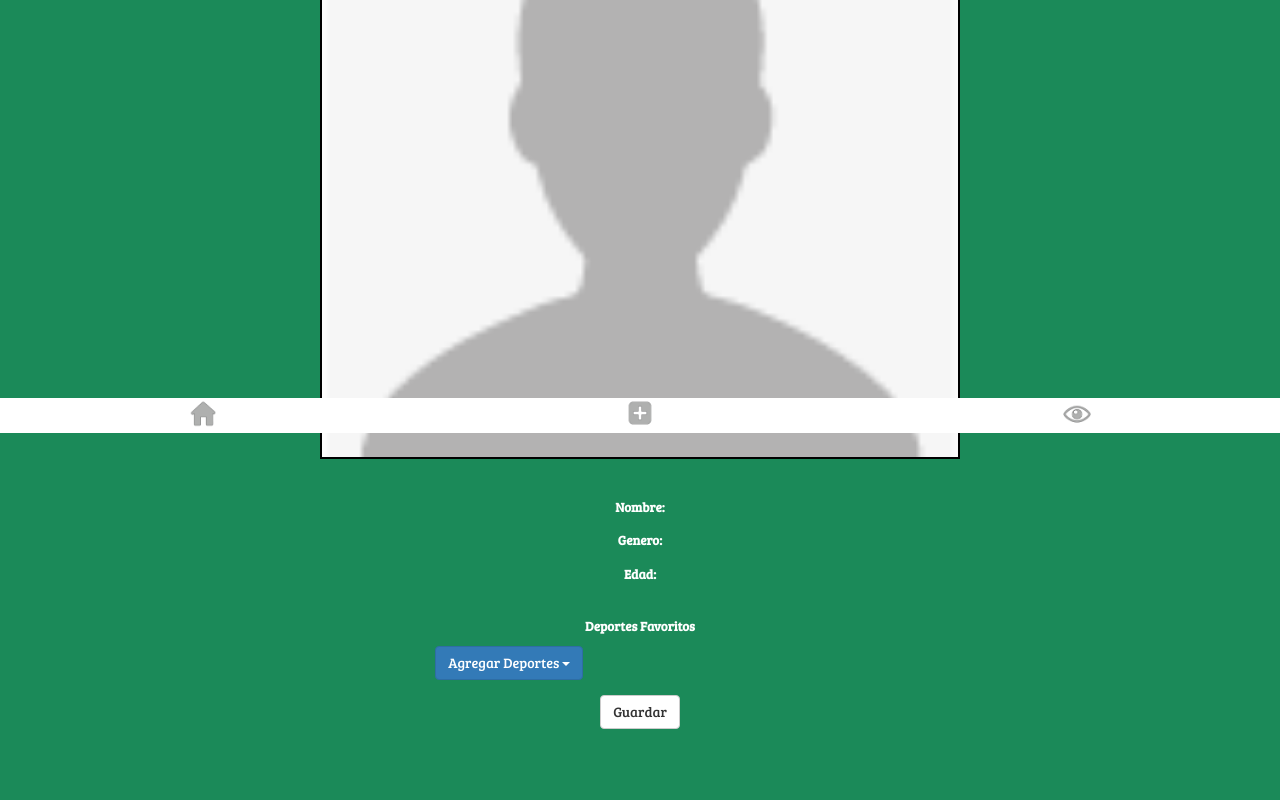
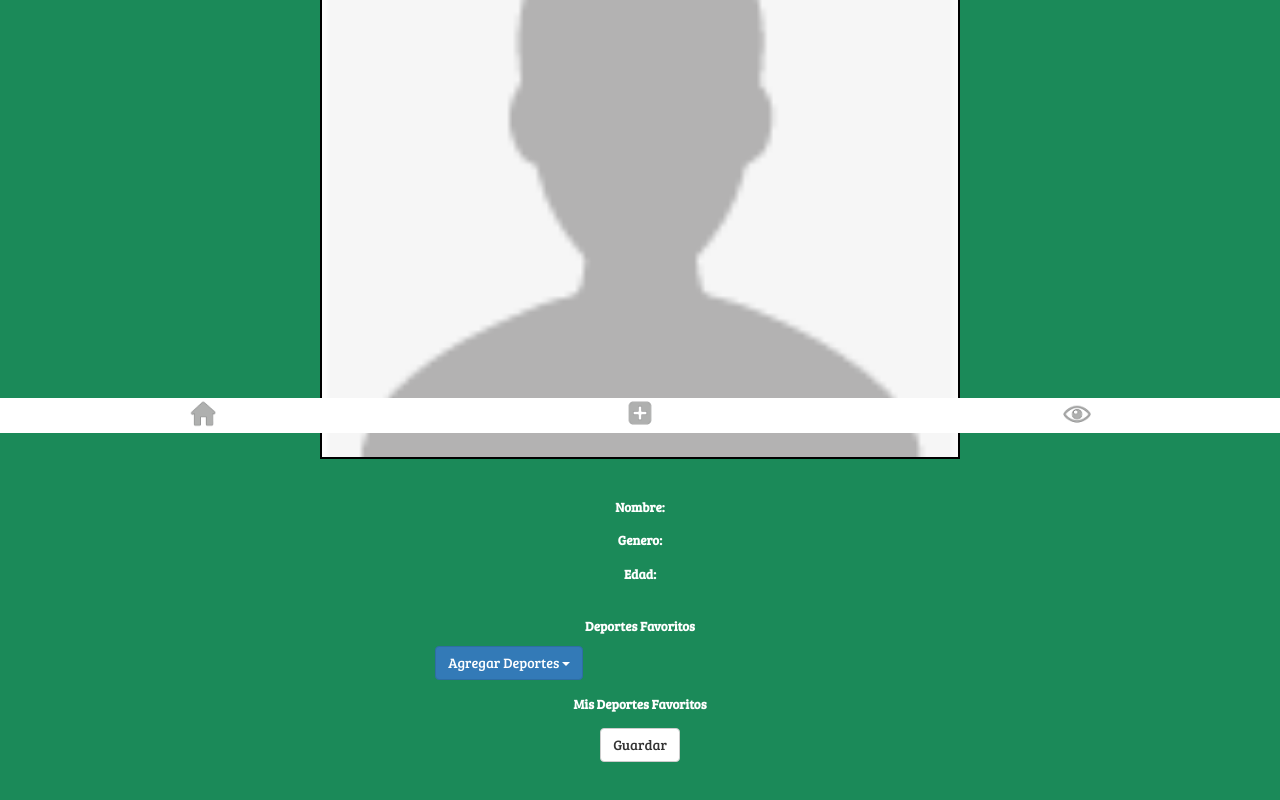
Before and after one commit to sebassgb/Pycj1.0udea, a plain HTML site: page public/html/drawer/Perfil.html in a window 1280 px wide. Shown: the part 367-1167 px from the top of the page. Drawn offline with nearby package versions, Linux system fonts and the light colour scheme; no server answers.

Commit message:
Update Perfil.html

```diff
--- a/public/html/drawer/Perfil.html
+++ b/public/html/drawer/Perfil.html
@@ -99,6 +99,9 @@
     <center><!--Aquí añadiremos los deportesl del usuario-->
 			<ul id="addSports">
 			</ul>
+			<ul id="mySports">
+				<center><label style="color:white;">Mis Deportes Favoritos</label></center>
+			</ul>
     </center>
 		<center>
 			<button type="button" class="btn btn-default" onclick="guardarPerfil();">Guardar</button>
```
